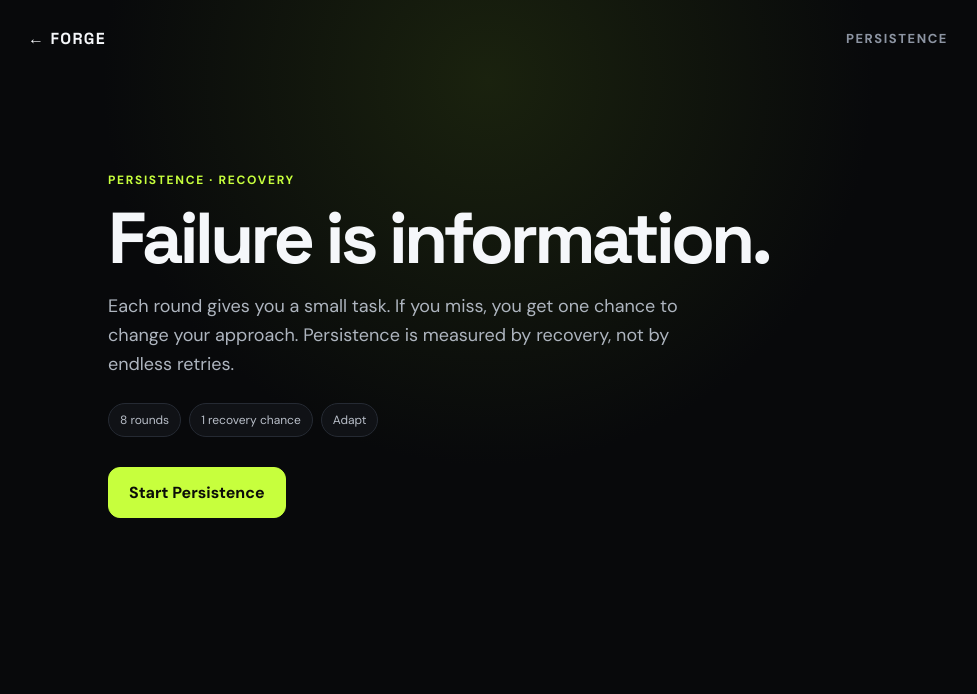
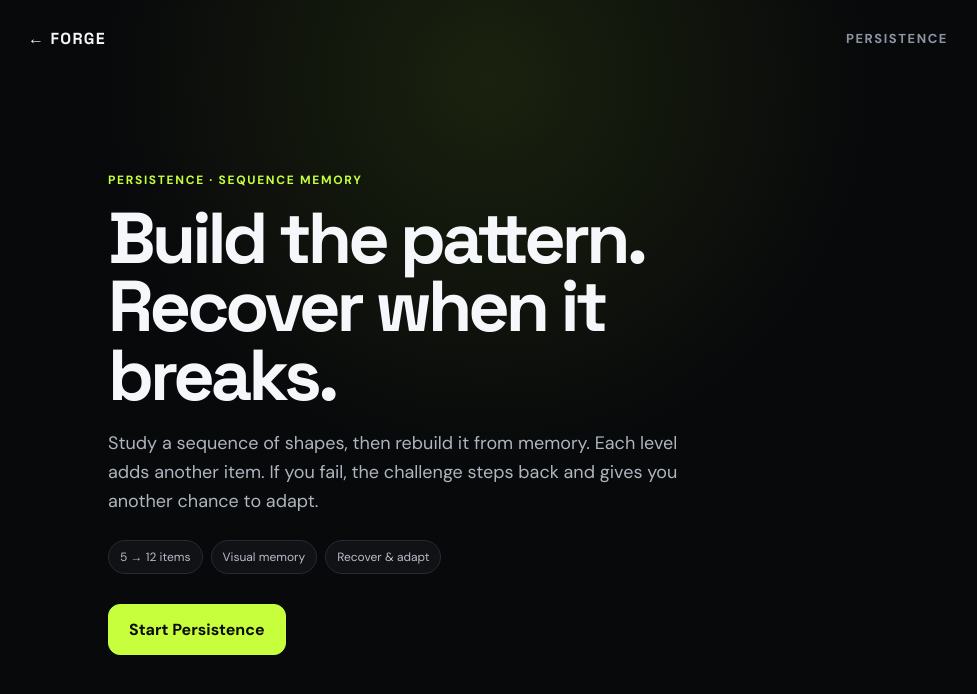
Before and after one commit to Nar-Lod/FORGE, a Next.js app: page /challenges/persistence in a window 1280 px wide. Shown: the top 694 px of the page, without its empty margins (152-1129 px from the left). Built offline with nearby package versions, Linux system fonts and the light colour scheme.

Commit message:
Replace Persistence with visual sequence memory game

```diff
--- a/app/challenges/persistence/page.tsx
+++ b/app/challenges/persistence/page.tsx
@@ -1,88 +1,30 @@
 "use client";
 
-import { useEffect, useState } from "react";
+import { useEffect, useMemo, useState } from "react";
 import Link from "next/link";
 
-const ROUNDS = 8;
-const MAX_ATTEMPTS = 2;
-const COLORS = ["GREEN", "RED", "BLUE", "YELLOW"];
-const SHAPES = ["CIRCLE", "SQUARE", "TRIANGLE", "DIAMOND"];
+const LEVELS = [5, 6, 7, 8, 9, 10, 11, 12];
+const SHAPES = ["●", "■", "▲", "◆", "⬟", "⬢", "★", "✚", "✦", "⬣", "✿", "☀"];
+const COLORS = ["red", "blue", "green", "yellow", "purple", "orange"];
 
-type Task = { rule: "color" | "shape"; value: string; options: { color: string; shape: string }[] };
-
-function makeTask(): Task {
-  const rule = Math.random() > 0.5 ? "color" : "shape";
-  const value = rule === "color" ? COLORS[Math.floor(Math.random() * COLORS.length)] : SHAPES[Math.floor(Math.random() * SHAPES.length)];
-  const options = Array.from({ length: 6 }, () => ({ color: COLORS[Math.floor(Math.random() * COLORS.length)], shape: SHAPES[Math.floor(Math.random() * SHAPES.length)] }));
-  const target = Math.floor(Math.random() * options.length);
-  options[target] = { color: rule === "color" ? value : options[target].color, shape: rule === "shape" ? value : options[target].shape };
-  return { rule, value, options };
+type Item = { shape: string; color: string };
+function makeSequence(length: number): Item[] {
+  return Array.from({ length }, (_, i) => ({ shape: SHAPES[Math.floor(Math.random() * SHAPES.length)], color: COLORS[(i * 3 + Math.floor(Math.random() * COLORS.length)) % COLORS.length] }));
 }
 
 export default function PersistenceChallenge() {
-  const [started, setStarted] = useState(false);
-  const [finished, setFinished] = useState(false);
-  const [round, setRound] = useState(0);
-  const [task, setTask] = useState<Task>(makeTask());
-  const [attempts, setAttempts] = useState(0);
-  const [recovered, setRecovered] = useState(0);
-  const [failedRounds, setFailedRounds] = useState(0);
-  const [score, setScore] = useState(0);
-
-  const load = () => {
-    setTask(makeTask());
-    setAttempts(0);
-  };
-
-  const finish = (nextRecovered: number, nextFailed: number) => {
-    const result = Math.max(0, Math.min(100, Math.round((nextRecovered / ROUNDS) * 75 + Math.max(0, 25 - nextFailed * 4))));
-    setRecovered(nextRecovered);
-    setFailedRounds(nextFailed);
-    setScore(result);
-    setFinished(true);
-  };
-
-  const choose = (index: number) => {
-    if (!started || finished) return;
-    const option = task.options[index];
-    const correct = task.rule === "color" ? option.color === task.value : option.shape === task.value;
-    if (correct) {
-      const nextRecovered = recovered + (attempts > 0 ? 1 : 0);
-      if (round >= ROUNDS - 1) finish(nextRecovered + (attempts === 0 ? 1 : 0), failedRounds);
-      else { setRecovered(nextRecovered + (attempts === 0 ? 1 : 0)); setRound((v) => v + 1); window.setTimeout(load, 120); }
-      return;
-    }
-    const nextAttempt = attempts + 1;
-    if (nextAttempt < MAX_ATTEMPTS) {
-      setAttempts(nextAttempt);
-      return;
-    }
-    const nextFailed = failedRounds + 1;
-    if (round >= ROUNDS - 1) finish(recovered, nextFailed);
-    else { setFailedRounds(nextFailed); setRound((v) => v + 1); window.setTimeout(load, 120); }
-  };
-
-  const begin = () => {
-    setStarted(true); setFinished(false); setRound(0); setAttempts(0); setRecovered(0); setFailedRounds(0); setScore(0); load();
-  };
-
-  useEffect(() => {
-    if (!finished) return;
-    const previous = JSON.parse(window.localStorage.getItem("forge.metrics") || "[[\"Focus\",0],[\"Control\",0],[\"Patience\",0],[\"Persistence\",0],[\"Consistency\",0]]") as [string, number][];
-    window.localStorage.setItem("forge.metrics", JSON.stringify(previous.map(([name, value]) => name === "Persistence" ? [name, Math.max(value, score)] : [name, value])));
-  }, [finished, score]);
-
-  return (
-    <main className="game-shell">
-      <div className="game-topbar"><Link href="/" className="game-back">← FORGE</Link><div className="game-progress">{started && !finished ? `${round + 1}/${ROUNDS}` : "PERSISTENCE"}</div></div>
-      {!started && <section className="game-intro"><div className="eyebrow">PERSISTENCE · RECOVERY</div><h1>Failure is information.</h1><p>Each round gives you a small task. If you miss, you get one chance to change your approach. Persistence is measured by recovery, not by endless retries.</p><div className="rule-pills"><span>8 rounds</span><span>1 recovery chance</span><span>Adapt</span></div><button className="btn btn-primary" onClick={begin}>Start Persistence</button></section>}
-      {started && !finished && <section className="game-stage">
-        <div className="target-card"><span>RULE</span><strong>{task.rule.toUpperCase()} → {task.value}</strong></div>
-        <div className="switch-field">{task.options.map((option, index) => <button key={index} className={`switch-tile tile-${option.color.toLowerCase()}`} onClick={() => choose(index)} aria-label={`${option.color} ${option.shape}`}><span>{option.shape === "CIRCLE" ? "●" : option.shape === "SQUARE" ? "■" : option.shape === "TRIANGLE" ? "▲" : "◆"}</span></button>)}</div>
-        <div className="live-stats"><span>ROUND <b>{round + 1}</b></span><span>ATTEMPT <b>{attempts + 1}/{MAX_ATTEMPTS}</b></span><span>RECOVERED <b>{recovered}</b></span></div>
-        <p className="game-hint">{attempts ? "You missed. Change something: slow down, reread the rule, then choose." : "Solve it deliberately. If you miss, use the feedback instead of rushing."}</p>
-      </section>}
-      {finished && <section className="result-card"><div className="eyebrow">PERSISTENCE COMPLETE</div><div className="result-score">{score}</div><div className="result-label">PERSISTENCE SCORE</div><div className="result-stats"><div><strong>{recovered}</strong><span>recovered</span></div><div><strong>{failedRounds}</strong><span>failed rounds</span></div><div><strong>{ROUNDS}</strong><span>rounds</span></div></div><p>{recovered ? "You demonstrated recovery after mistakes. Persistence is adapting and continuing with a better approach." : "The next skill is recovery: when something fails, change one thing before trying again."}</p><div className="cta-row"><button className="btn btn-primary" onClick={begin}>Run once more</button><Link href="/" className="btn btn-secondary">I'm done</Link></div></section>}
-    </main>
-  );
+  const [started, setStarted] = useState(false), [showing, setShowing] = useState(false), [finished, setFinished] = useState(false);
+  const [level, setLevel] = useState(0), [sequence, setSequence] = useState<Item[]>([]), [answer, setAnswer] = useState<Item[]>([]);
+  const [score, setScore] = useState(0), [best, setBest] = useState(0), [wrong, setWrong] = useState(0);
+  const length = LEVELS[level];
+  const newLevel = () => { const seq = makeSequence(LEVELS[level]); setSequence(seq); setAnswer([]); setShowing(true); window.setTimeout(() => setShowing(false), 1100 + LEVELS[level] * 130); };
+  const begin = () => { setStarted(true); setFinished(false); setLevel(0); setScore(0); setWrong(0); window.setTimeout(newLevel, 100); };
+  const choose = (item: Item) => { if (showing || finished || answer.length >= length) return; const next = [...answer, item]; setAnswer(next); if (next.length === length) { const ok = next.every((v, i) => v.shape === sequence[i].shape && v.color === sequence[i].color); if (ok) { const nextScore = score + length * 10; setScore(nextScore); if (level === LEVELS.length - 1) { setBest(Math.max(best, nextScore)); setFinished(true); } else { setLevel(v => v + 1); window.setTimeout(newLevel, 500); } } else { setWrong(v => v + 1); if (level === 0) { setFinished(true); } else { setLevel(v => v - 1); window.setTimeout(newLevel, 500); } } } };
+  const options = useMemo(() => { const pool = [...sequence, ...makeSequence(Math.max(6, Math.min(10, length)))]; return pool.sort(() => Math.random() - .5).slice(0, Math.min(10, pool.length)); }, [sequence, length]);
+  useEffect(() => { const old = Number(window.localStorage.getItem("forge.persistence.best") || 0); setBest(old); }, []);
+  useEffect(() => { if (finished) window.localStorage.setItem("forge.persistence.best", String(Math.max(best, score))); }, [finished, best, score]);
+  return <main className="game-shell"><div className="game-topbar"><Link href="/" className="game-back">← FORGE</Link><div className="game-progress">{started && !finished ? `LEVEL ${level + 1}/8` : "PERSISTENCE"}</div></div>
+    {!started && <section className="game-intro"><div className="eyebrow">PERSISTENCE · SEQUENCE MEMORY</div><h1>Build the pattern. Recover when it breaks.</h1><p>Study a sequence of shapes, then rebuild it from memory. Each level adds another item. If you fail, the challenge steps back and gives you another chance to adapt.</p><div className="rule-pills"><span>5 → 12 items</span><span>Visual memory</span><span>Recover & adapt</span></div><button className="btn btn-primary" onClick={begin}>Start Persistence</button></section>}
+    {started && !finished && <section className="game-stage"><div className="target-card"><span>{showing ? "MEMORIZE" : "REBUILD"}</span><strong>{showing ? `${length} ITEMS` : `${answer.length}/${length}`}</strong></div><div className="focus-grid sequence-grid">{(showing ? sequence : answer).map((x,i)=><div key={i} className={`focus-cell sequence-cell ${x.color}`}><span>{x.shape}</span></div>)}</div>{!showing && <div className="option-grid">{options.map((x,i)=><button key={i} className={`switch-tile sequence-option ${x.color}`} onClick={()=>choose(x)}><span>{x.shape}</span></button>)}</div>}<div className="live-stats"><span>LEVEL <b>{level + 1}</b></span><span>SCORE <b>{score}</b></span><span>MISSES <b>{wrong}</b></span></div><p className="game-hint">{showing ? "Look carefully. The order matters." : "Rebuild the exact sequence. If you miss, slow down and adapt."}</p></section>}
+    {finished && <section className="result-card"><div className="eyebrow">PERSISTENCE COMPLETE</div><div className="result-score">{score}</div><div className="result-label">MEMORY PERSISTENCE SCORE</div><div className="result-stats"><div><strong>{level + 1}</strong><span>highest level</span></div><div><strong>{wrong}</strong><span>misses</span></div><div><strong>{best}</strong><span>best score</span></div></div><p>{level >= 5 ? "You pushed through increasing complexity and adapted after difficulty." : "Persistence improves when a mistake changes your approach rather than ending the attempt."}</p><div className="cta-row"><button className="btn btn-primary" onClick={begin}>Try again</button><Link href="/" className="btn btn-secondary">I'm done</Link></div></section>}</main>;
 }
```
